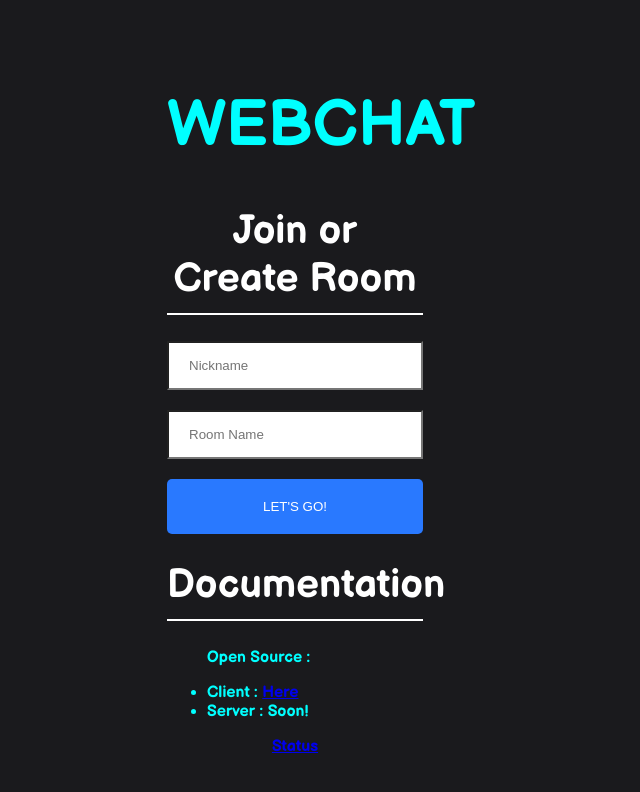
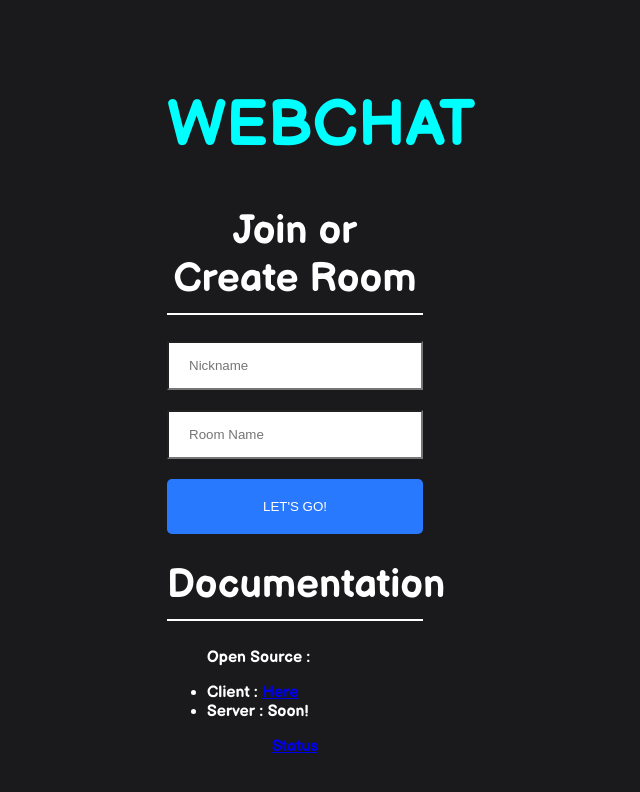
Before and after one commit to Senophyx/pocket-chat-client, a React (Create React App) app: page / in a window 1280 px wide. Shown: the top 792 px of the page, without its empty margins (345-985 px from the left). Built offline with nearby package versions, Linux system fonts and the light colour scheme.

Commit message:
Update Join.css

```diff
--- a/src/components/Join/Join.css
+++ b/src/components/Join/Join.css
@@ -33,7 +33,7 @@ html, body {
 
 .doc {
   text-align: left;
-  color: #00FFFF;
+  color: white;
 }
 
 .head_logo {
```
